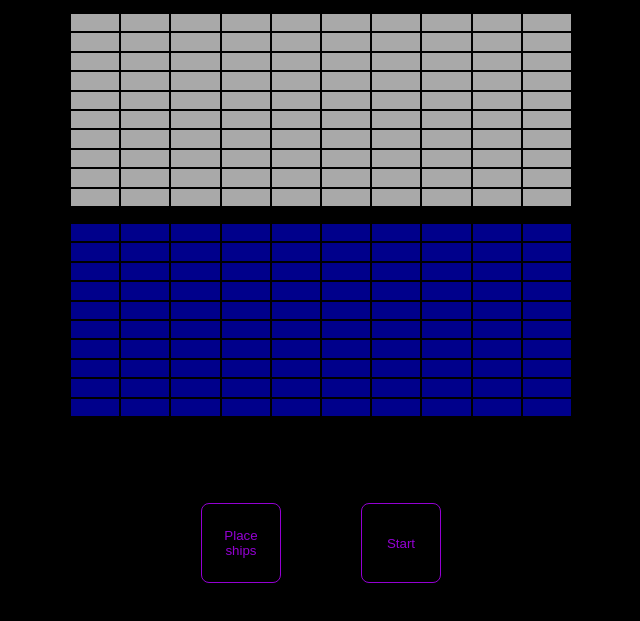
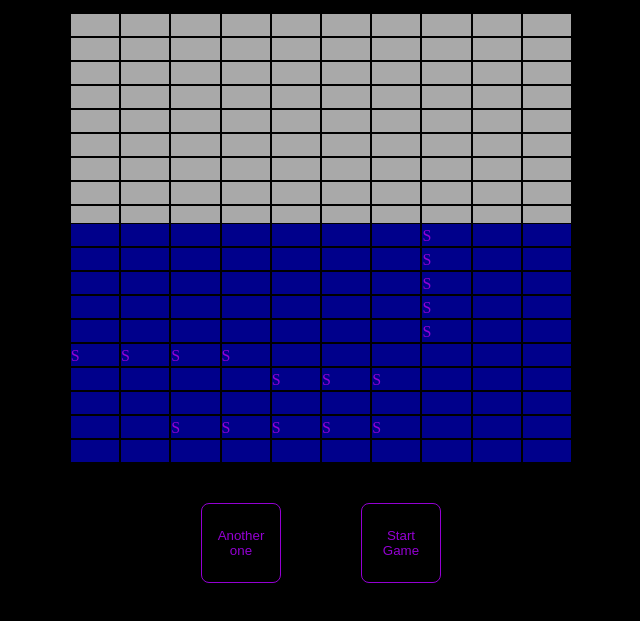
Before and after one commit to gonfuentes112/battleship, a website built with webpack: page src/index.html in a window 1280 px wide. Both pictures are taken after a click on the button "Place ships". Shown: the part 147-768 px from the top of the page, without its empty margins (319-959 px from the left). Built offline with nearby package versions, Linux system fonts and the light colour scheme.

Commit message:
feat: initialize player ships

```diff
--- a/src/gamelogic.js
+++ b/src/gamelogic.js
@@ -7,13 +7,20 @@ function gameLogic() {
   let lastCpuAttackSuccess = false;
   let lastCpuAttackCoord;
 
-  const ships = {
-    carrier: { length: 5 },
-    battleship: { length: 4 },
-    destroyer: { length: 3 },
-    submarine: { length: 3 },
-    patrolboat: { length: 2 },
-  };
+  const ships = new Map();
+  ships.set("carrier", 5)
+  ships.set("battleship", 4)
+  ships.set("destroyer", 3)
+  ships.set("submarine", 3)
+  ships.set("patrolboat", 2)
+
+
+  function getPlayer(player) {
+    if (player === "human") {
+        return human;
+    }
+    return cpu;
+  }
 
   function getRandomCoord(size) {
     const row = Math.floor(Math.random() * size);
@@ -24,8 +31,8 @@ function gameLogic() {
   function getRandomDirection() {
     const signs = [1, -1];
     const axes = [0, 1];
-    const randomSignIndex = Math.floor(Math.random());
-    const randomAxisIndex = Math.floor(Math.random());
+    const randomSignIndex = Math.floor(Math.random() * 2);
+    const randomAxisIndex = Math.floor(Math.random() * 2);
 
     const sign = signs[randomSignIndex];
     const axis = axes[randomAxisIndex];
@@ -38,7 +45,7 @@ function gameLogic() {
 
     const begin = [row, column];
     let end = [row, column];
-    end[axis] += sign * length;
+    end[axis] += sign * (length-1);
 
     return [begin, end];
   }
@@ -56,11 +63,13 @@ function gameLogic() {
 
   function initializeShips(player) {
     const fleetCoords = [];
-    ships.forEach((ship) => {
-      const playerCoords = getValidCoordinates(player.board, player.length);
-      player.board.placeShip(...playerCoords);
-      fleetCoords.push(playerCoords);
-    });
+    let board = player.board;
+    ships.forEach((length) => {
+        const playerCoords = getValidCoordinates(board, length);
+        board.placeShip(...playerCoords);
+        fleetCoords.push(Gameboard.getDimensions(...playerCoords));
+    } )
+
     return fleetCoords;
   }
 
@@ -95,5 +104,10 @@ function gameLogic() {
     return attackResult;
   }
 
+  return {
+    initializeShips,
+    getPlayer
+    }
+
   };
   export {gameLogic};
--- a/src/gameui.js
+++ b/src/gameui.js
@@ -5,6 +5,7 @@ function gameUi() {
     for (let row = 0; row < 10; row++){
         for (let column = 0; column < 10; column++){
             const cell = document.createElement('div');
+            cell.classList.add('cell');
             cell.classList.add('cpublank');
             cell.dataset.row = row;
             cell.dataset.column = column;
@@ -15,6 +16,7 @@ function gameUi() {
     for (let row = 0; row < 10; row++){
         for (let column = 0; column < 10; column++){
             const cell = document.createElement('div');
+            cell.classList.add('cell');
             cell.classList.add('playerblank');
             cell.dataset.row = row;
             cell.dataset.column = column;
@@ -34,6 +36,28 @@ function gameUi() {
         if (startButton.classList.contains('hidden')) {
             startButton.classList.toggle('hidden');
         }
+        placeButton.innerText = "Another one";
+
+        initializeShipsUi("human");
+        // initializeShipsUi("p2");
+
+    }
+
+    function initializeShipsUi(player) {
+        let board;
+        if (player === "human") {
+            const logicPlayer = logic.getPlayer(player);
+            const fleetCoords = logic.initializeShips(logicPlayer);
+            fleetCoords.forEach((shipCoords) => {
+                shipCoords.forEach((coord) => {
+                    const [row, column] = coord;
+                    const cell = document.querySelector(`.playerblank[data-row="${row}"][data-column="${column}"]`);
+                    cell.innerText = "S";
+                })
+            })
+        } else {
+            board = logic.cpu.board();
+        }
 
     }
 
--- a/src/index.html
+++ b/src/index.html
@@ -28,7 +28,7 @@
             Place ships
         </button>
         <button class="button" id="start">
-            Start
+            Start Game
         </button>
         <button class="button" id="reset">
             Reset
--- a/src/style.css
+++ b/src/style.css
@@ -87,3 +87,7 @@ button {
 .hidden {
     display: none;
 }
+
+.cell {
+    min-height: 1.5rem;
+}
```
